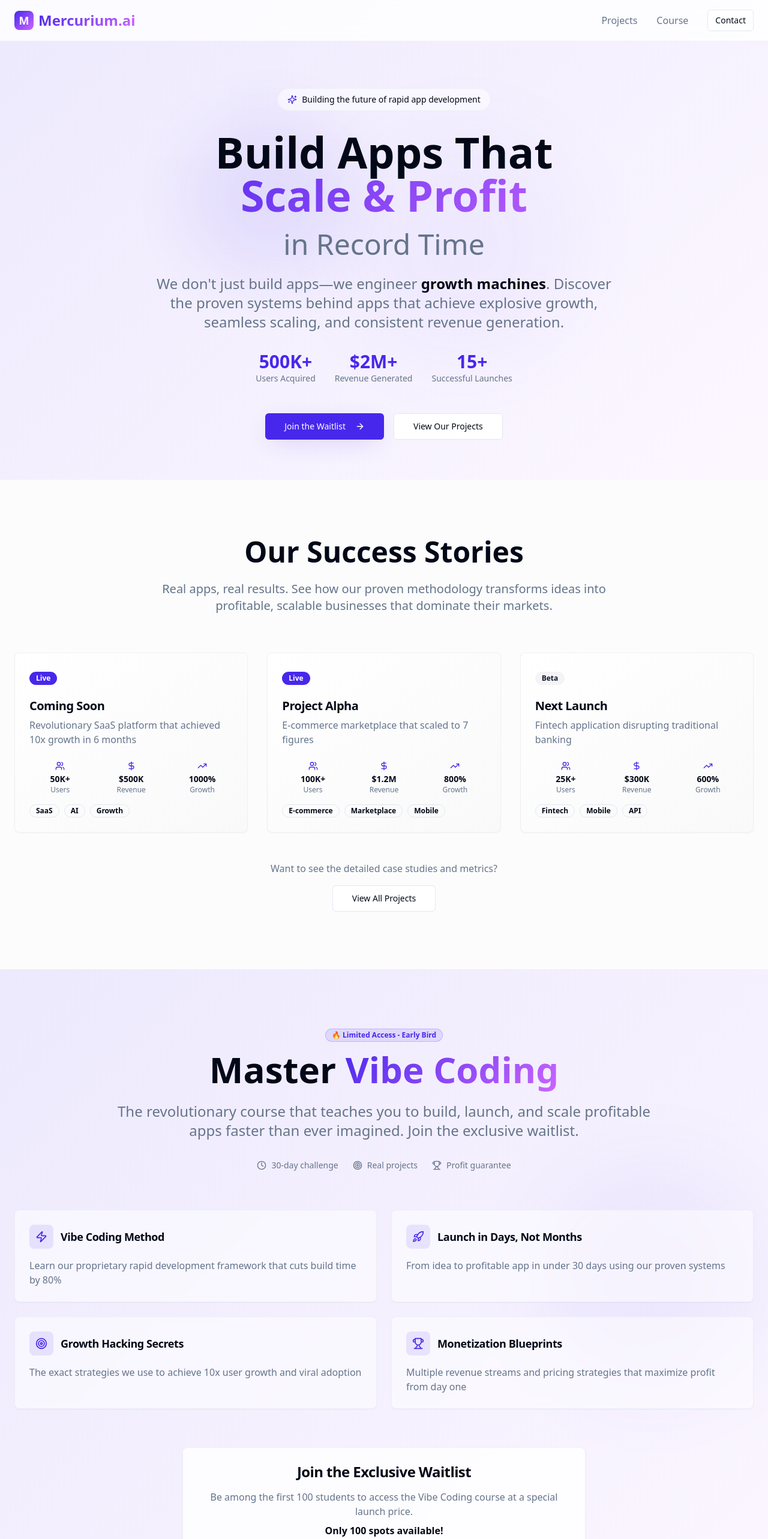
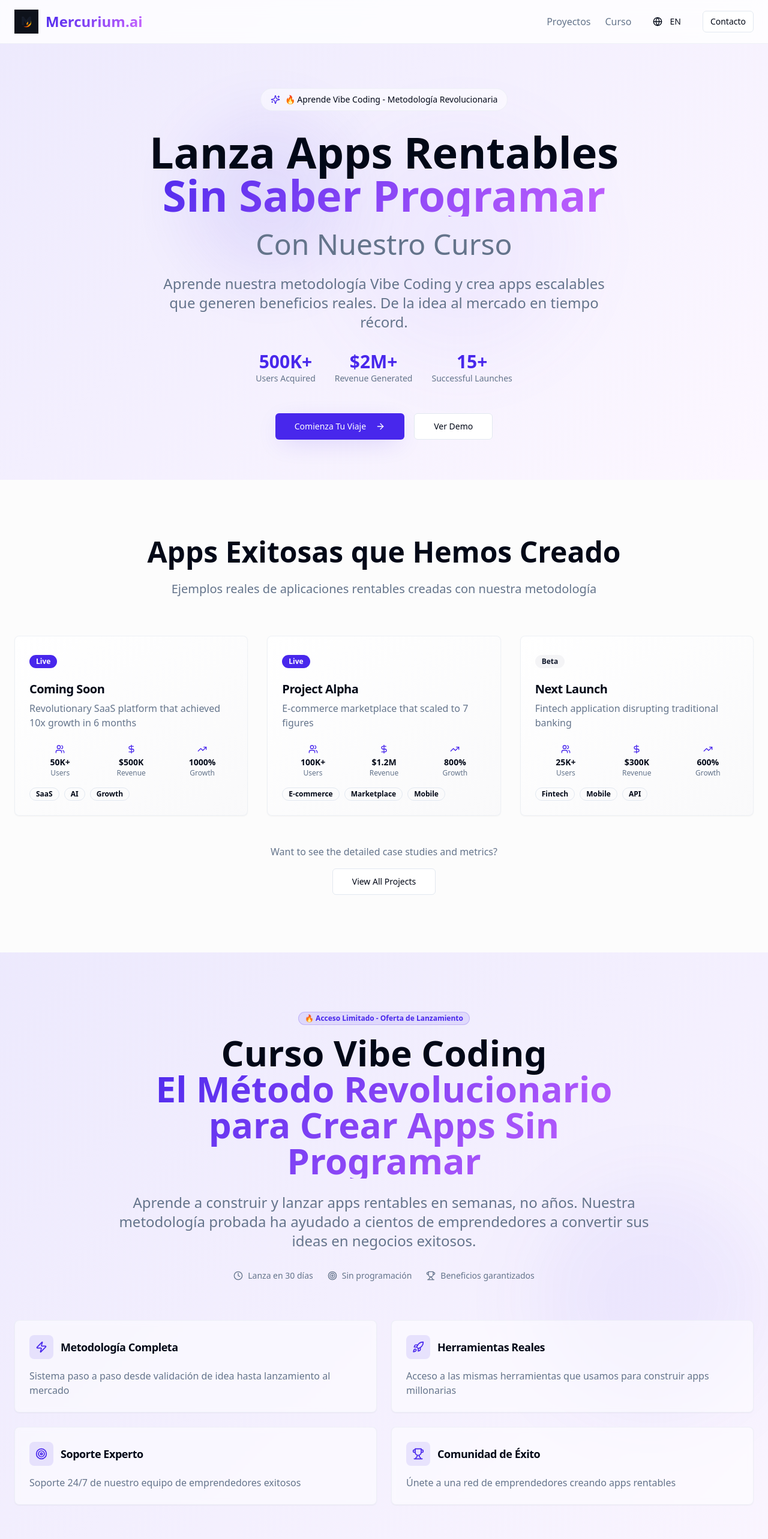
Before and after one commit to Zeusere/mercurium-growth-hub, a React (Vite) app: page / in a window 1280 px wide. Shown: the top 2566 px of the page at 60% size. Built offline with nearby package versions, Linux system fonts and the light colour scheme.

Commit message:
Update header logo and content
- Set the provided image as the header logo.
- Emphasize the Vibe Coding course and its benefits for launching apps quickly without prior programming knowledge.
- Add Spanish language support and implement a simple language switcher in the header.

```diff
--- a/src/App.tsx
+++ b/src/App.tsx
@@ -3,6 +3,7 @@ import { Toaster as Sonner } from "@/components/ui/sonner";
 import { TooltipProvider } from "@/components/ui/tooltip";
 import { QueryClient, QueryClientProvider } from "@tanstack/react-query";
 import { BrowserRouter, Routes, Route } from "react-router-dom";
+import { LanguageProvider } from "@/contexts/LanguageContext";
 import Index from "./pages/Index";
 import NotFound from "./pages/NotFound";
 
@@ -10,6 +11,7 @@ const queryClient = new QueryClient();
 
 const App = () => (
   <QueryClientProvider client={queryClient}>
+    <LanguageProvider>
       <TooltipProvider>
         <Toaster />
         <Sonner />
@@ -21,6 +23,7 @@ const App = () => (
           </Routes>
         </BrowserRouter>
       </TooltipProvider>
+    </LanguageProvider>
   </QueryClientProvider>
 );
 
--- a/src/components/Course.tsx
+++ b/src/components/Course.tsx
@@ -5,11 +5,13 @@ import { Badge } from "@/components/ui/badge";
 import { CheckCircle, Zap, Rocket, Target, Clock, Trophy } from "lucide-react";
 import { useState } from "react";
 import { useToast } from "@/hooks/use-toast";
+import { useLanguage } from "@/contexts/LanguageContext";
 
 const Course = () => {
   const [email, setEmail] = useState("");
   const [isSubmitting, setIsSubmitting] = useState(false);
   const { toast } = useToast();
+  const { t } = useLanguage();
 
   const handleSubmit = async (e: React.FormEvent) => {
     e.preventDefault();
@@ -20,8 +22,8 @@ const Course = () => {
     // Simulate API call
     setTimeout(() => {
       toast({
-        title: "🎉 You're on the waitlist!",
-        description: "We'll notify you when the Vibe Coding course launches. Get ready to build your next million-dollar app!",
+        title: "🎉 ¡Estás en la lista de espera!",
+        description: t('course.email.success'),
       });
       setEmail("");
       setIsSubmitting(false);
@@ -31,23 +33,23 @@ const Course = () => {
   const features = [
     {
       icon: <Zap className="w-5 h-5" />,
-      title: "Vibe Coding Method",
-      description: "Learn our proprietary rapid development framework that cuts build time by 80%"
+      title: t('course.feature1.title'),
+      description: t('course.feature1.description')
     },
     {
       icon: <Rocket className="w-5 h-5" />,
-      title: "Launch in Days, Not Months",
-      description: "From idea to profitable app in under 30 days using our proven systems"
+      title: t('course.feature2.title'),
+      description: t('course.feature2.description')
     },
     {
       icon: <Target className="w-5 h-5" />,
-      title: "Growth Hacking Secrets",
-      description: "The exact strategies we use to achieve 10x user growth and viral adoption"
+      title: t('course.feature3.title'),
+      description: t('course.feature3.description')
     },
     {
       icon: <Trophy className="w-5 h-5" />,
-      title: "Monetization Blueprints",
-      description: "Multiple revenue streams and pricing strategies that maximize profit from day one"
+      title: t('course.feature4.title'),
+      description: t('course.feature4.description')
     }
   ];
 
@@ -60,31 +62,32 @@ const Course = () => {
       <div className="container mx-auto px-6 relative z-10">
         <div className="max-w-4xl mx-auto text-center mb-16">
           <Badge className="mb-4 bg-primary/10 text-primary border-primary/20">
-            🔥 Limited Access - Early Bird
+            🔥 Acceso Limitado - Oferta de Lanzamiento
           </Badge>
 
           <h2 className="text-4xl md:text-6xl font-bold mb-6">
-            Master
-            <span className="bg-gradient-primary bg-clip-text text-transparent"> Vibe Coding</span>
+            {t('course.title')}
+            <span className="bg-gradient-primary bg-clip-text text-transparent block">
+              {t('course.subtitle')}
+            </span>
           </h2>
 
           <p className="text-xl md:text-2xl text-muted-foreground mb-8">
-            The revolutionary course that teaches you to build, launch, and scale
-            profitable apps faster than ever imagined. Join the exclusive waitlist.
+            {t('course.description')}
           </p>
 
           <div className="flex items-center justify-center gap-6 mb-12">
             <div className="flex items-center gap-2 text-sm text-muted-foreground">
               <Clock className="w-4 h-4" />
-              <span>30-day challenge</span>
+              <span>{t('course.benefit1')}</span>
             </div>
             <div className="flex items-center gap-2 text-sm text-muted-foreground">
               <Target className="w-4 h-4" />
-              <span>Real projects</span>
+              <span>{t('course.benefit2')}</span>
             </div>
             <div className="flex items-center gap-2 text-sm text-muted-foreground">
               <Trophy className="w-4 h-4" />
-              <span>Profit guarantee</span>
+              <span>{t('course.benefit3')}</span>
             </div>
           </div>
         </div>
@@ -113,10 +116,10 @@ const Course = () => {
         {/* Waitlist Form */}
         <Card className="max-w-2xl mx-auto bg-background/80 backdrop-blur-sm border-border/50 shadow-primary/10">
           <CardHeader className="text-center">
-            <CardTitle className="text-2xl mb-2">Join the Exclusive Waitlist</CardTitle>
+            <CardTitle className="text-2xl mb-2">{t('course.waitlist')}</CardTitle>
             <CardDescription className="text-base">
-              Be among the first 100 students to access the Vibe Coding course at a special launch price.
-              <strong className="block text-foreground mt-2">Only 100 spots available!</strong>
+              Sé uno de los primeros 100 estudiantes en acceder al curso Vibe Coding a precio especial de lanzamiento.
+              <strong className="block text-foreground mt-2">¡Solo 100 plazas disponibles!</strong>
             </CardDescription>
           </CardHeader>
 
@@ -125,7 +128,7 @@ const Course = () => {
               <div className="flex flex-col sm:flex-row gap-3">
                 <Input
                   type="email"
-                  placeholder="Enter your email address"
+                  placeholder={t('course.email.placeholder')}
                   value={email}
                   onChange={(e) => setEmail(e.target.value)}
                   className="flex-1"
@@ -137,29 +140,29 @@ const Course = () => {
                   className="shadow-primary whitespace-nowrap"
                   disabled={isSubmitting}
                 >
-                  {isSubmitting ? "Joining..." : "Secure My Spot"}
+                  {isSubmitting ? "Uniéndome..." : "Asegurar Mi Plaza"}
                 </Button>
               </div>
 
               <div className="flex items-center gap-2 text-sm text-muted-foreground justify-center">
                 <CheckCircle className="w-4 h-4 text-primary" />
-                <span>No spam, ever. Unsubscribe anytime.</span>
+                <span>Sin spam, nunca. Cancela cuando quieras.</span>
               </div>
             </form>
 
             <div className="mt-8 pt-8 border-t border-border/50">
               <div className="grid grid-cols-3 gap-4 text-center">
                 <div>
-                  <div className="text-2xl font-bold text-primary">67</div>
-                  <div className="text-xs text-muted-foreground">Spots Left</div>
+                  <div className="text-2xl font-bold text-primary">{t('course.spots')}</div>
+                  <div className="text-xs text-muted-foreground">Plazas Restantes</div>
                 </div>
                 <div>
-                  <div className="text-2xl font-bold text-primary">$497</div>
-                  <div className="text-xs text-muted-foreground">Early Bird Price</div>
+                  <div className="text-2xl font-bold text-primary">{t('course.price')}</div>
+                  <div className="text-xs text-muted-foreground">Precio Lanzamiento</div>
                 </div>
                 <div>
                   <div className="text-2xl font-bold text-primary">30</div>
-                  <div className="text-xs text-muted-foreground">Day Challenge</div>
+                  <div className="text-xs text-muted-foreground">Días Desafío</div>
                 </div>
               </div>
             </div>
--- a/src/components/Footer.tsx
+++ b/src/components/Footer.tsx
@@ -1,14 +1,20 @@
 import { Button } from "@/components/ui/button";
+import { useLanguage } from "@/contexts/LanguageContext";
+import mercuriumLogo from "@/assets/mercurium-logo.png";
 
 const Footer = () => {
+  const { t } = useLanguage();
+
   return (
     <footer className="py-12 border-t border-border/50 bg-muted/30">
       <div className="container mx-auto px-6">
         <div className="flex flex-col md:flex-row items-center justify-between">
-          <div className="flex items-center space-x-2 mb-4 md:mb-0">
-            <div className="w-6 h-6 bg-gradient-primary rounded-lg flex items-center justify-center">
-              <span className="text-primary-foreground font-bold text-sm">M</span>
-            </div>
+          <div className="flex items-center space-x-3 mb-4 md:mb-0">
+            <img
+              src={mercuriumLogo}
+              alt="Mercurium Logo"
+              className="w-8 h-8"
+            />
             <span className="text-lg font-bold bg-gradient-primary bg-clip-text text-transparent">
               Mercurium.ai
             </span>
@@ -16,17 +22,17 @@ const Footer = () => {
 
           <div className="flex items-center space-x-6">
             <span className="text-sm text-muted-foreground">
-              Building the future, one app at a time
+              {t('footer.description')}
             </span>
             <Button variant="ghost" size="sm">
-              Contact
+              {t('footer.contact')}
             </Button>
           </div>
         </div>
 
         <div className="mt-8 pt-8 border-t border-border/50 text-center">
           <p className="text-sm text-muted-foreground">
-            © 2024 Mercurium.ai. All rights reserved. Built with passion and code.
+            © 2024 Mercurium.ai. {t('footer.rights')}
           </p>
         </div>
       </div>
--- a/src/components/Header.tsx
+++ b/src/components/Header.tsx
@@ -1,28 +1,36 @@
 import { Button } from "@/components/ui/button";
+import { useLanguage } from "@/contexts/LanguageContext";
+import LanguageSwitcher from "@/components/LanguageSwitcher";
+import mercuriumLogo from "@/assets/mercurium-logo.png";
 
 const Header = () => {
+  const { t } = useLanguage();
+
   return (
     <header className="fixed top-0 w-full z-50 bg-background/80 backdrop-blur-md border-b border-border/50">
       <div className="container mx-auto px-6 py-4">
         <div className="flex items-center justify-between">
-          <div className="flex items-center space-x-2">
-            <div className="w-8 h-8 bg-gradient-primary rounded-lg flex items-center justify-center">
-              <span className="text-primary-foreground font-bold text-lg">M</span>
-            </div>
+          <div className="flex items-center space-x-3">
+            <img
+              src={mercuriumLogo}
+              alt="Mercurium Logo"
+              className="w-10 h-10"
+            />
             <span className="text-2xl font-bold bg-gradient-primary bg-clip-text text-transparent">
               Mercurium.ai
             </span>
           </div>
 
-          <nav className="hidden md:flex items-center space-x-8">
+          <nav className="hidden md:flex items-center space-x-6">
             <a href="#projects" className="text-muted-foreground hover:text-foreground transition-colors">
-              Projects
+              {t('nav.projects')}
             </a>
             <a href="#course" className="text-muted-foreground hover:text-foreground transition-colors">
-              Course
+              {t('nav.course')}
             </a>
+            <LanguageSwitcher />
             <Button variant="outline" size="sm">
-              Contact
+              {t('nav.contact')}
             </Button>
           </nav>
         </div>
--- a/src/components/Hero.tsx
+++ b/src/components/Hero.tsx
@@ -1,7 +1,10 @@
 import { Button } from "@/components/ui/button";
 import { ArrowRight, Sparkles } from "lucide-react";
+import { useLanguage } from "@/contexts/LanguageContext";
 
 const Hero = () => {
+  const { t } = useLanguage();
+
   return (
     <section className="relative min-h-screen flex items-center justify-center overflow-hidden">
       {/* Background gradient */}
@@ -18,25 +21,23 @@ const Hero = () => {
           {/* Badge */}
           <div className="inline-flex items-center space-x-2 bg-background/50 backdrop-blur-sm border border-border/50 rounded-full px-4 py-2 mb-8">
             <Sparkles className="w-4 h-4 text-primary" />
-            <span className="text-sm font-medium">Building the future of rapid app development</span>
+            <span className="text-sm font-medium">🔥 Aprende Vibe Coding - Metodología Revolucionaria</span>
           </div>
 
           {/* Main headline */}
           <h1 className="text-5xl md:text-7xl font-bold mb-6 leading-tight">
-            Build Apps That
+            {t('hero.title')}
             <span className="bg-gradient-primary bg-clip-text text-transparent block">
-              Scale & Profit
+              {t('hero.subtitle')}
             </span>
             <span className="text-muted-foreground text-3xl md:text-5xl font-normal">
-              in Record Time
+              Con Nuestro Curso
             </span>
           </h1>
 
           {/* Subheading */}
           <p className="text-xl md:text-2xl text-muted-foreground mb-8 max-w-3xl mx-auto leading-relaxed">
-            We don't just build apps—we engineer <strong className="text-foreground">growth machines</strong>.
-            Discover the proven systems behind apps that achieve explosive growth, seamless scaling,
-            and consistent revenue generation.
+            {t('hero.description')}
           </p>
 
           {/* Stats */}
@@ -59,12 +60,12 @@ const Hero = () => {
           <div className="flex flex-col sm:flex-row gap-4 justify-center">
             <Button size="lg" className="shadow-primary group" asChild>
               <a href="#course">
-                Join the Waitlist
+                {t('hero.cta')}
                 <ArrowRight className="w-4 h-4 ml-2 group-hover:translate-x-1 transition-transform" />
               </a>
             </Button>
             <Button variant="outline" size="lg" asChild>
-              <a href="#projects">View Our Projects</a>
+              <a href="#projects">{t('hero.watch')}</a>
             </Button>
           </div>
         </div>
--- /dev/null
+++ b/src/components/LanguageSwitcher.tsx
@@ -0,0 +1,23 @@
+import { Button } from "@/components/ui/button";
+import { useLanguage } from "@/contexts/LanguageContext";
+import { Globe } from "lucide-react";
+
+const LanguageSwitcher = () => {
+  const { language, setLanguage } = useLanguage();
+
+  return (
+    <Button
+      variant="ghost"
+      size="sm"
+      onClick={() => setLanguage(language === 'en' ? 'es' : 'en')}
+      className="flex items-center space-x-1"
+    >
+      <Globe className="h-4 w-4" />
+      <span className="text-sm font-medium">
+        {language === 'en' ? 'ES' : 'EN'}
+      </span>
+    </Button>
+  );
+};
+
+export default LanguageSwitcher;
--- a/src/components/Projects.tsx
+++ b/src/components/Projects.tsx
@@ -2,8 +2,10 @@ import { Card, CardContent, CardDescription, CardHeader, CardTitle } from "@/com
 import { Badge } from "@/components/ui/badge";
 import { Button } from "@/components/ui/button";
 import { ExternalLink, TrendingUp, Users, DollarSign } from "lucide-react";
+import { useLanguage } from "@/contexts/LanguageContext";
 
 const Projects = () => {
+  const { t } = useLanguage();
   const projects = [
     {
       title: "Coming Soon",
@@ -45,11 +47,10 @@ const Projects = () => {
       <div className="container mx-auto px-6">
         <div className="text-center mb-16">
           <h2 className="text-4xl md:text-5xl font-bold mb-6">
-            Our Success Stories
+            {t('projects.title')}
           </h2>
           <p className="text-xl text-muted-foreground max-w-3xl mx-auto">
-            Real apps, real results. See how our proven methodology transforms ideas into
-            profitable, scalable businesses that dominate their markets.
+            {t('projects.subtitle')}
           </p>
         </div>
 
--- /dev/null
+++ b/src/contexts/LanguageContext.tsx
@@ -0,0 +1,126 @@
+import React, { createContext, useContext, useState } from 'react';
+
+type Language = 'en' | 'es';
+
+interface LanguageContextType {
+  language: Language;
+  setLanguage: (lang: Language) => void;
+  t: (key: string) => string;
+}
+
+const translations = {
+  en: {
+    // Header
+    'nav.projects': 'Projects',
+    'nav.course': 'Course',
+    'nav.contact': 'Contact',
+
+    // Hero
+    'hero.title': 'Launch Profitable Apps',
+    'hero.subtitle': 'Without Programming Knowledge',
+    'hero.description': 'Learn our Vibe Coding methodology and create scalable apps that generate real profits. From idea to market in record time.',
+    'hero.cta': 'Start Your Journey',
+    'hero.watch': 'Watch Demo',
+
+    // Projects
+    'projects.title': 'Successful Apps We\'ve Built',
+    'projects.subtitle': 'Real examples of profitable applications created with our methodology',
+
+    // Course
+    'course.title': 'Vibe Coding Course',
+    'course.subtitle': 'The Revolutionary Method to Create Apps Without Programming',
+    'course.description': 'Learn how to build and launch profitable apps in weeks, not years. Our proven methodology has helped hundreds of entrepreneurs turn their ideas into successful businesses.',
+    'course.benefit1': 'Launch in 30 days',
+    'course.benefit2': 'No coding required',
+    'course.benefit3': 'Guaranteed profits',
+    'course.feature1.title': 'Complete Methodology',
+    'course.feature1.description': 'Step-by-step system from idea validation to market launch',
+    'course.feature2.title': 'Real Tools',
+    'course.feature2.description': 'Access to the same tools we use to build million-dollar apps',
+    'course.feature3.title': 'Expert Support',
+    'course.feature3.description': '24/7 support from our team of successful entrepreneurs',
+    'course.feature4.title': 'Success Community',
+    'course.feature4.description': 'Join a network of entrepreneurs creating profitable apps',
+    'course.waitlist': 'Join the Waitlist',
+    'course.spots': 'Only 47 spots remaining',
+    'course.price': 'Launch price: $497',
+    'course.email.placeholder': 'Enter your email',
+    'course.email.success': 'Welcome to the waitlist! We\'ll contact you soon.',
+
+    // Footer
+    'footer.description': 'Creating profitable and scalable applications with innovative methodologies.',
+    'footer.links': 'Quick Links',
+    'footer.contact': 'Contact',
+    'footer.social': 'Follow Us',
+    'footer.rights': 'All rights reserved.'
+  },
+  es: {
+    // Header
+    'nav.projects': 'Proyectos',
+    'nav.course': 'Curso',
+    'nav.contact': 'Contacto',
+
+    // Hero
+    'hero.title': 'Lanza Apps Rentables',
+    'hero.subtitle': 'Sin Saber Programar',
+    'hero.description': 'Aprende nuestra metodología Vibe Coding y crea apps escalables que generen beneficios reales. De la idea al mercado en tiempo récord.',
+    'hero.cta': 'Comienza Tu Viaje',
+    'hero.watch': 'Ver Demo',
+
+    // Projects
+    'projects.title': 'Apps Exitosas que Hemos Creado',
+    'projects.subtitle': 'Ejemplos reales de aplicaciones rentables creadas con nuestra metodología',
+
+    // Course
+    'course.title': 'Curso Vibe Coding',
+    'course.subtitle': 'El Método Revolucionario para Crear Apps Sin Programar',
+    'course.description': 'Aprende a construir y lanzar apps rentables en semanas, no años. Nuestra metodología probada ha ayudado a cientos de emprendedores a convertir sus ideas en negocios exitosos.',
+    'course.benefit1': 'Lanza en 30 días',
+    'course.benefit2': 'Sin programación',
+    'course.benefit3': 'Beneficios garantizados',
+    'course.feature1.title': 'Metodología Completa',
+    'course.feature1.description': 'Sistema paso a paso desde validación de idea hasta lanzamiento al mercado',
+    'course.feature2.title': 'Herramientas Reales',
+    'course.feature2.description': 'Acceso a las mismas herramientas que usamos para construir apps millonarias',
+    'course.feature3.title': 'Soporte Experto',
+    'course.feature3.description': 'Soporte 24/7 de nuestro equipo de emprendedores exitosos',
+    'course.feature4.title': 'Comunidad de Éxito',
+    'course.feature4.description': 'Únete a una red de emprendedores creando apps rentables',
+    'course.waitlist': 'Únete a la Lista de Espera',
+    'course.spots': 'Solo quedan 47 plazas',
+    'course.price': 'Precio de lanzamiento: $497',
+    'course.email.placeholder': 'Ingresa tu email',
+    'course.email.success': '¡Bienvenido a la lista de espera! Te contactaremos pronto.',
+
+    // Footer
+    'footer.description': 'Creando aplicaciones rentables y escalables con metodologías innovadoras.',
+    'footer.links': 'Enlaces Rápidos',
+    'footer.contact': 'Contacto',
+    'footer.social': 'Síguenos',
+    'footer.rights': 'Todos los derechos reservados.'
+  }
+};
+
+const LanguageContext = createContext<LanguageContextType | undefined>(undefined);
+
+export const LanguageProvider: React.FC<{ children: React.ReactNode }> = ({ children }) => {
+  const [language, setLanguage] = useState<Language>('es');
+
+  const t = (key: string): string => {
+    return translations[language][key as keyof typeof translations['en']] || key;
+  };
+
+  return (
+    <LanguageContext.Provider value={{ language, setLanguage, t }}>
+      {children}
+    </LanguageContext.Provider>
+  );
+};
+
+export const useLanguage = () => {
+  const context = useContext(LanguageContext);
+  if (context === undefined) {
+    throw new Error('useLanguage must be used within a LanguageProvider');
+  }
+  return context;
+};
```
Also changed, not shown: src/assets/mercurium-logo.png (added). Lines whose indentation alone changed are shown as unchanged.
